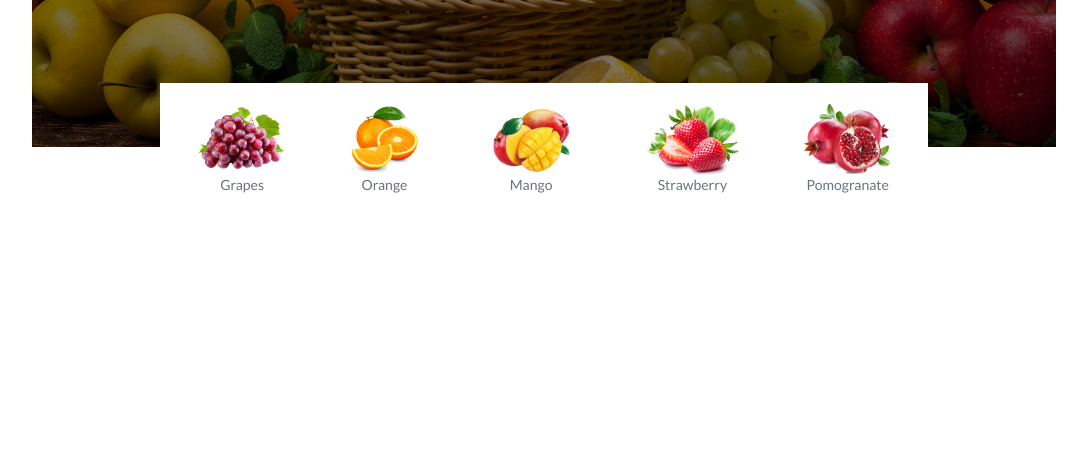
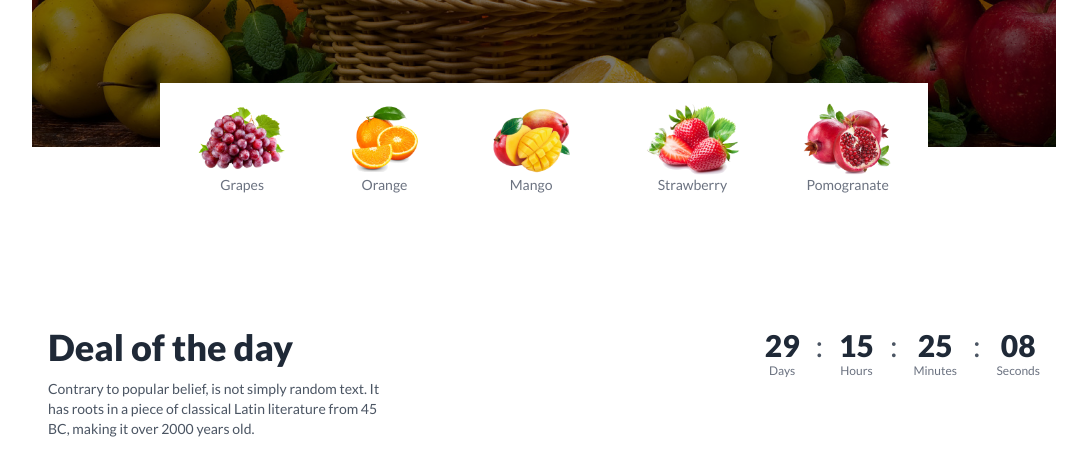
Before and after one commit to justJubair/fruit-burst, a plain HTML site: page index.html in a window 1280 px wide. Shown: the part 446-922 px from the top of the page, without its empty margins (96-1183 px from the left). Before the commit the page ends 800 px from the top, so only its background shows below. Drawn offline with nearby package versions, Linux system fonts and the light colour scheme; grey boxes are pictures that could not be loaded.

Commit message:
deal of the day section heading added

```diff
--- a/index.html
+++ b/index.html
@@ -178,6 +178,44 @@
       </section>
       <!-- banner fruit badge section ends -->
     </main>
+
+    <!-- deal of the day section starts -->
+    <section class="max-w-screen-lg mx-auto my-10 md:my-24">
+      <!-- heading -->
+      <div class="flex flex-col gap-4 p-4 md:flex-row">
+        <div class="text-center md:text-left">
+          <h2 class="font-extrabold text-3xl md:text-4xl mb-3">Deal of the day</h2>
+          <p class="text-sm  text-gray-600 mx-auto md:w-1/2 md:m-0">Contrary to popular belief, is not simply random text. It has roots in a piece of classical Latin literature from 45 BC, making it over 2000 years old.</p>
+        </div>
+        <!-- timer -->
+        <div class="flex justify-center">
+          <!-- days -->
+          <div class="text-center">
+            <h3 class="text-3xl font-black">29</h3>
+            <p class="text-xs text-gray-500">Days</p>
+          </div>
+          <p class="text-3xl mx-4 text-gray-600">:</p>
+          <!-- hours -->
+          <div class="text-center">
+            <h3 class="text-3xl font-black">15</h3>
+            <p class="text-xs text-gray-500">Hours</p>
+          </div>
+          <p class="text-3xl mx-4 text-gray-600">:</p>
+          <!-- minutes -->
+          <div class="text-center">
+            <h3 class="text-3xl font-black">25</h3>
+            <p class="text-xs text-gray-500">Minutes</p>
+          </div>
+          <p class="text-3xl mx-4 text-gray-600">:</p>
+          <!-- Second -->
+          <div class="text-center">
+            <h3 class="text-3xl font-black">08</h3>
+            <p class="text-xs text-gray-500">Seconds</p>
+          </div>
+        </div>
+      </div>
+    </section>
+    <!-- deal of the day section ends -->
     <footer>
 
     </footer>
```
